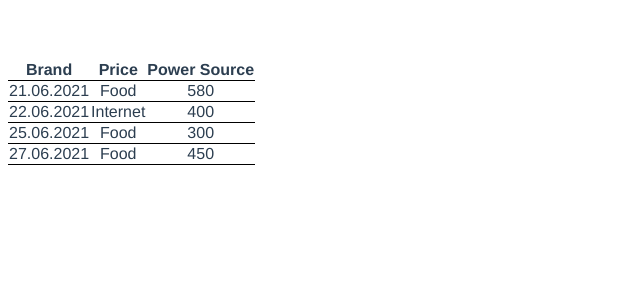
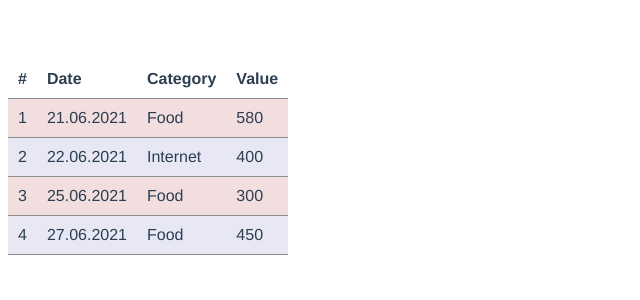
Before and after one commit to AleR111/Vue, a Vue app in the folder lesson3/hm3/mycosts/: page / in a window 1280 px wide. Shown: the top 300 px of the page, without its empty margins (0-640 px from the left). Built offline with nearby package versions, Linux system fonts and the light colour scheme.

Commit message:
add style

```diff
--- a/lesson3/hm3/mycosts/src/components/CostsList.vue
+++ b/lesson3/hm3/mycosts/src/components/CostsList.vue
@@ -7,16 +7,18 @@
         <col class="power"/>
       </colgroup>
       <thead>
-      <tr class="tr">
-        <th scope="col">Brand</th>
-        <th scope="col">Price</th>
-        <th scope="col">Power Source</th>
+      <tr>
+        <th scope="col">#</th>
+        <th scope="col">Date</th>
+        <th scope="col">Category</th>
+        <th scope="col">Value</th>
       </tr>
       </thead>
       <tbody>
       <tr class="tr" v-for="(elem, idx) in costsList"
           :key="idx"
       >
+        <td class="td">{{ idx + 1 }}</td>
         <td class="td">{{ elem.date }}</td>
         <td class="td">{{ elem.category }}</td>
         <td class="td">{{ elem.value }}</td>
@@ -43,7 +45,18 @@ export default {
   border-spacing: 0;
   border-collapse: collapse;
 }
+
 .td, th {
-  border-bottom: 1px solid black;
+  border-bottom: 1px solid rgba(120, 120, 120, 0.82);
+  padding: 10px;
+  text-align: left;
+}
+
+.tr:nth-of-type(odd) {
+  background-color: rgba(231, 193, 193, 0.53);
+}
+
+.tr:nth-of-type(even) {
+  background-color: rgba(201, 201, 232, 0.43);
 }
 </style>
```
Lines whose indentation alone changed are shown as unchanged.
